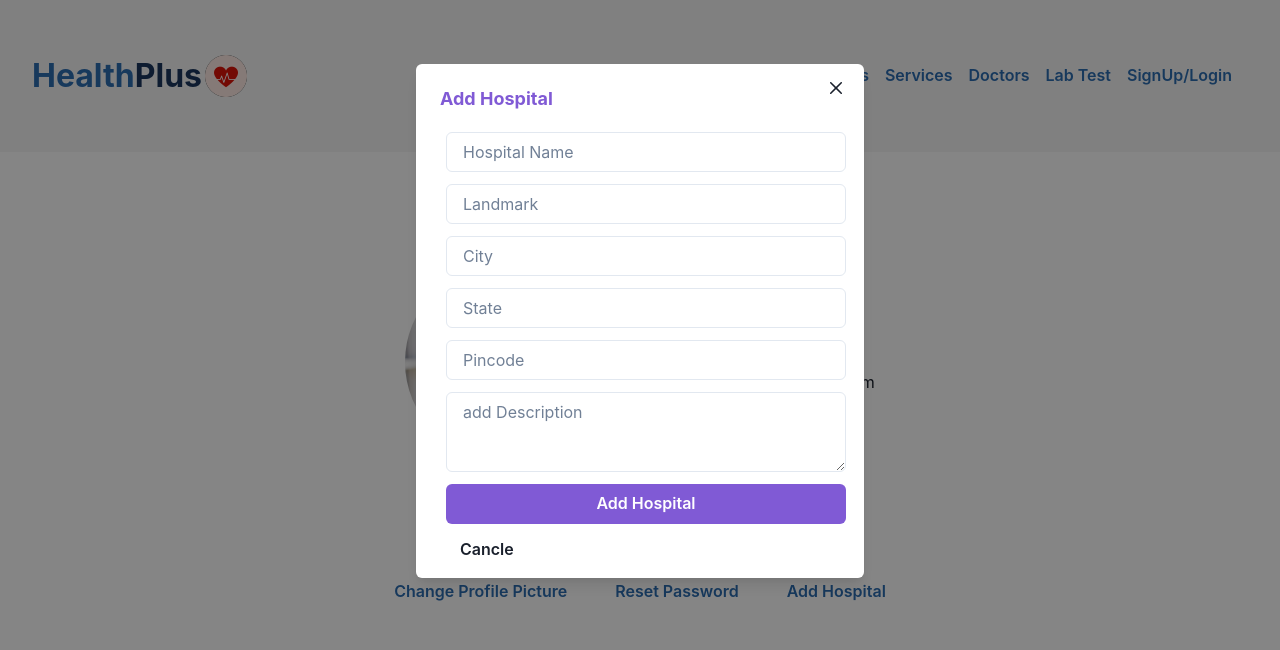
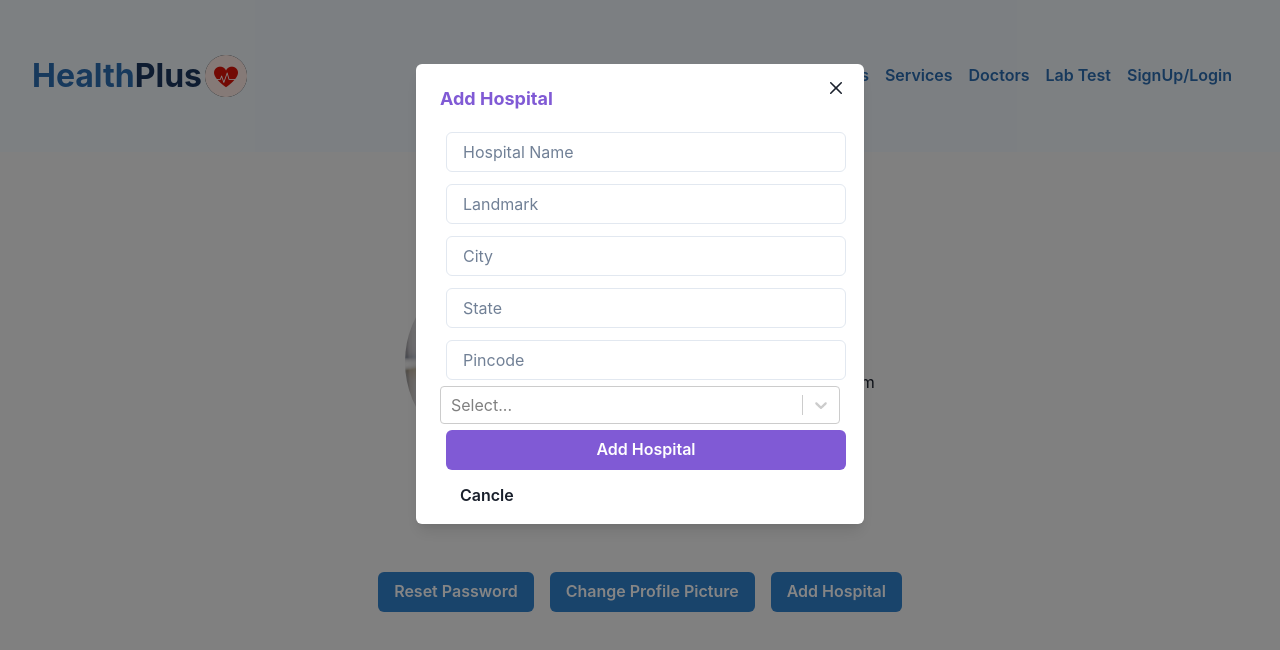
Before and after one commit to Fenilpanseriya/Medico_frontend, a React (Create React App) app: page /admin-profile in a window 1280 px wide. Both pictures are taken after a click on the button "Add Hospital". Shown: the top 650 px of the page. Built offline with nearby package versions, Linux system fonts and the light colour scheme.

Commit message:
register hospital by admin modify  AuthFormat

```diff
--- a/package.json
+++ b/package.json
@@ -24,6 +24,7 @@
     "react-router": "^6.22.2",
     "react-router-dom": "^6.22.2",
     "react-scripts": "5.0.1",
+    "react-select": "^5.8.0",
     "react-slideshow-image": "^4.3.0",
     "react-toastify": "^10.0.4",
     "web-vitals": "^2.1.4"
--- a/src/App.js
+++ b/src/App.js
@@ -24,6 +24,7 @@ function App() {
           <Route path='/signup/:role' element={<Signup/>}/>
           <Route path='/signup' element={<AuthFormat/>}/>
           <Route path='/finddoctor' element={<Doctors/>}/>
+          <Route path='/getAllDoctor' element={<Doctors/>}/>
           <Route path='/admin-profile' element={<AdminProfile/>}/>
           <Route path='/finddoctor/:location/:degree' element={<Doctors />}/>
           <Route path='/doctor/profile/:id' element={<DoctorProfile/>}/>
--- a/src/components/Admin/AddHospital.jsx
+++ b/src/components/Admin/AddHospital.jsx
@@ -1,11 +1,55 @@
 import React,{useState} from 'react'
-
+import Select from 'react-select';
+import {Axios} from "../../Axios"
+import {options} from "./hospitals"
 import { Stack,Modal,ModalOverlay,ModalContent,ModalCloseButton,ModalBody,Heading,Input,Textarea,Button,Text } from '@chakra-ui/react'
-const AddHospital = ({isOpen,onClose,setOpenModal}) => {
+const AddHospital = ({selectedOptions=[],isOpen,onClose,setOpenModal,setSelectedOptions}) => {
     const closeHandler=()=>{
         setOpenModal(false)
         onClose();
+        setSelectedOptions([])
     }
+
+    const [hospitalName,setHospitalName]=useState("")
+    const [landmark,setLandmark]=useState("")
+    const [city,setCity]=useState("")
+    const [state,setState]=useState("")
+    const [pincode,setPincode]=useState("")
+
+
+
+
+    const handleChange = (selectedValues) => {
+        setSelectedOptions(selectedValues);
+        console.log(selectedOptions)
+    };
+
+    const addHospitalHandler=async(e)=>{
+        e.preventDefault();
+        console.log(hospitalName,city,state,landmark,pincode)
+        selectedOptions?.forEach(option=>console.log(option))
+        const response =await Axios.post("/admin/add-hospital",
+        {
+            hospitalName:hospitalName,
+            hospitalAddress:{landmark, city, state, pincode},
+            diseaseSpecialist:selectedOptions,
+            headers:{
+                "Content-Type":"application/json",
+                "token":localStorage.getItem("token"),
+
+            },
+            withCredentials:true
+        })
+        if(response.status===200){
+            closeHandler()
+            let hospitals=localStorage.getItem("hospitals")?JSON.parse(localStorage.getItem("hospitals")):[]
+            hospitals.push(response.data.hospital.hospitalName)
+            localStorage.setItem("hospitals",JSON.stringify(hospitals))
+            alert(response.data.message)
+        }
+
+    }
+
   return (
     <Stack py={"16"} direction={["center","center"]} spacing={"4"}>
     <Modal onClose={onClose} isOpen={isOpen} >
@@ -15,18 +59,25 @@ const AddHospital = ({isOpen,onClose,setOpenModal}) => {
                 <ModalCloseButton/>
                 <ModalBody>
                     <Heading  py="4" children="Add Hospital" textColor={"purple.500"} fontSize={"large"}/>
-                    <form  py="3">
+                    <form  py="3" onSubmit={addHospitalHandler}>
 
-                        <Input placeholder='Hospital Name' type="text"   m={"1.5"} />
-                        <Input placeholder='Landmark' type="text"   m={"1.5"} />
-                        <Input placeholder='City' type="text"   m={"1.5"} />
-                        <Input placeholder='State' type="text"   m={"1.5"} />
-                        <Input placeholder='Pincode' type="number"   m={"1.5"} />
-                        <Textarea  type="text" placeholder='add Description' m="1.5"/>
-                        <Button onClick={closeHandler} colorScheme='purple' w="full" m="1.5" >
+                        <Input placeholder='Hospital Name' type="text"   m={"1.5"} value={hospitalName} onChange={(e)=>setHospitalName(e.target.value)} />
+                        <Input placeholder='Landmark' type="text"   m={"1.5"} value={landmark} onChange={(e)=>setLandmark(e.target.value)}/>
+                        <Input placeholder='City' type="text"   m={"1.5"} value={city} onChange={(e)=>setCity(e.target.value)}/>
+                        <Input placeholder='State' type="text"   m={"1.5"} value={state} onChange={(e)=>setState(e.target.value)}/>
+                        <Input placeholder='Pincode' type="number"   m={"1.5"} value={pincode} onChange={(e)=>setPincode(e.target.value)}/>
+
+                        <Select
+                            options={options}
+                            isMulti
+                            value={selectedOptions}
+                            onChange={handleChange}
+                        />
+                        <Button colorScheme='purple' w="full" m="1.5" type='submit'>
                             <Text textAlign={"center"}>Add Hospital</Text>
                         </Button>
                         <Button  p={"5"} onClick={closeHandler} variant={"ghost"} mr="3">Cancle</Button>
+
                     </form>
                 </ModalBody>
 
--- a/src/components/Admin/AdminProfile.jsx
+++ b/src/components/Admin/AdminProfile.jsx
@@ -6,9 +6,12 @@ import Header from '../Header'
 import { Link } from 'react-router-dom'
 import AddHospital from './AddHospital'
 const AdminProfile = () => {
+
     const[age,setAge]=useState(null)
     const [openModal,setOpenModal]=useState(false)
+    const [selectedOptions, setSelectedOptions] = useState([]);
     const { isOpen, onOpen, onClose }=useDisclosure();
+
     function calculateAge(birthdate) {
         const today = moment();
         const birthdateMoment = moment(birthdate);
@@ -25,7 +28,7 @@ const AdminProfile = () => {
         setAge(calculateAge(admin.birthDate))
     },[])
   return (
-    <Stack spacing={"1rem"} width={"100%"} height={"100vh"}>
+    <Stack spacing={"1rem"} width={"100%"} height={"100vh"} backgroundColor={"whitesmoke"} >
         <Header/>
         <Stack direction={["column","row"]} spacing={"1rem"}  margin={"0 auto"} justifyContent={"center"} alignItems={"center"} padding={0} height={"max-content"}>
             <Image src={admin.photo.adminPhoto} top={0} height={"50%"} width={"50%"} borderRadius={"50%"} mt={"0rem"}/>
@@ -50,24 +53,25 @@ const AdminProfile = () => {
 
         </Stack>
         <Stack direction={["column","row"]} spacing={"1rem"} width={"100%"} justifyContent={"center"}>
+
+                <Link to={"/reset-password"} variant={"ghost"} >
+                    <Button variant={"solid"} colorScheme='blue' p={4}>
+                        Reset Password
+                    </Button>
+                </Link>
                 <Link to={"/change-profile-photo"}>
-                    <Button variant={"ghost"} color={"blue.600"} p={4}>
+                    <Button variant={"solid"} colorScheme='blue' p={4}>
                         Change Profile Picture
                     </Button>
                 </Link>
-                <Link to={"/reset-password"} variant={"ghost"} >
-                    <Button variant={"ghost"} color={"blue.600"} p={4}>
-                        Reset Password
-                    </Button>
-                </Link>
-                <Button variant={"ghost"}  color={"blue.600"} onClick={handleModal} p={4}>
+                <Button variant={"solid"}  colorScheme='blue' onClick={handleModal} p={4}>
                     Add Hospital
                 </Button>
             </Stack>
         {
-            openModal && <AddHospital isOpen={isOpen} onClose={onClose} setOpenModal={setOpenModal}/>
+            openModal && <AddHospital selectedOptions={selectedOptions} isOpen={isOpen} onClose={onClose} setOpenModal={setOpenModal} setSelectedOptions={setSelectedOptions}/>
         }
-    </Stack>
+            </Stack>
   )
 }
 
--- /dev/null
+++ b/src/components/Admin/hospitals.js
@@ -0,0 +1,10 @@
+export const options = [
+    { value: 'Radiology', label: 'Radiology' },
+    { value: 'Brain Diseaes', label: 'Brain Diseaes' },
+    { value: 'Heart and Lungs', label: 'Heart and Lungs' },
+    { value: 'Gyneac', label: 'Gyneac' },
+    { value: 'Garstrology', label: 'Garstrology' },
+    { value: 'Cancer', label: 'Cancer' },
+    { value: 'Kidney', label: 'Kidney' },
+    { value: 'ENT', label: 'ENT' },
+];
--- a/src/components/Header.jsx
+++ b/src/components/Header.jsx
@@ -36,7 +36,7 @@ const Header = () => {
   }, []);
 
   return (
-    <Box width={"full"} backgroundColor={"whitesmoke"} padding={"3rem 0"} justifyContent={"center"}  style={{boxSizing:"border-box"}}>
+    <Box width={"full"} backgroundColor={"#eef4f9"} padding={"3rem 0"} justifyContent={"center"}  style={{boxSizing:"border-box"}}>
         <Box maxWidth={"1250px"} width={"95%"} margin={"0 auto"}>
             <div style={{display:'flex',flexWrap:'wrap',justifyContent:"space-between",width:"100%"}}>
               <Stack direction={"row"} spacing={0} alignItems={"center"}>
--- a/src/components/Home/routes.js
+++ b/src/components/Home/routes.js
@@ -10,7 +10,7 @@ export const routes=[
     },
 
     {
-      url:"/finddoctor",
+      url:"/getAllDoctor",
       text:"Doctors"
     }
     ,
--- a/src/components/authentication/AuthFormat.jsx
+++ b/src/components/authentication/AuthFormat.jsx
@@ -13,19 +13,26 @@ import {
   Heading,
   HStack,
   Button,
-  Select,
+  Select as Selects,
   Textarea,
   Text,
 } from "@chakra-ui/react";
+import Select from 'react-select';
 import Header from "../../components/Header";
-import React, { useState } from "react";
+import React, { useEffect, useMemo, useState } from "react";
 import { Link } from "react-router-dom";
 import frontImage from "../../assets/illustration.webp";
 import view from "../../assets/view.png";
 import hide from "../../assets/hide.png";
 import { authfields } from "./authFields";
+import {options} from "../Admin/hospitals"
+import { ButtonBase } from "@mui/material";
+
+
 const AuthFormat = ({ role = "" }) => {
   const [toggle, setToggle] = useState(false);
+  const [hospital,setHospital]=useState([{value:"Shreeji Hospital",label:"Shreeji Hospital"}])
+  const [selectedOptions, setSelectedOptions] = useState([]);
   const [formData, setFormData] = useState({
     email: "",
     password: "",
@@ -37,6 +44,7 @@ const AuthFormat = ({ role = "" }) => {
     address: "",
     avatar: "",
     doctorDegree: [],
+    hospital:[]
   });
 
   const handleDegreeChange = (degree) => {
@@ -76,12 +84,32 @@ const AuthFormat = ({ role = "" }) => {
     };
     reader.readAsDataURL(file);
   };
-
+  const handleChangeHospital = (selectedValues) => {
+    setSelectedOptions(selectedValues);
+    setFormData({
+      ...formData,
+      hospital: [...formData.hospital, selectedValues],
+    });
+    console.log(selectedOptions)
+};
   const handleSubmit = (e) => {
     e.preventDefault();
     // Handle form submission here
     console.log("FORM DATA IS " + JSON.stringify(formData));
   };
+
+  const fetchHospitals = useMemo(() => {
+    return (allHospital) => {
+      const latestHospitals = allHospital?.map(item => ({ value: item, label: item }));
+      return latestHospitals;
+    };
+  }, [hospital]);
+
+  useEffect(() => {
+    const hospitalsFromLocalStorage = localStorage.getItem("hospitals") ? JSON.parse(localStorage.getItem("hospitals")) : ["Shreeji Hospital"];
+    setHospital(fetchHospitals(hospitalsFromLocalStorage));
+  }, []);
+
 
   return (
     <>
@@ -223,7 +251,7 @@ const AuthFormat = ({ role = "" }) => {
               );
             })}
 
-            {role === "doctor" && (
+            {role === "doctor" && (<>
               <FormControl isRequired>
                 <FormLabel>Experience</FormLabel>
                 <Input
@@ -234,11 +262,22 @@ const AuthFormat = ({ role = "" }) => {
                   onChange={handleChange}
                 />
               </FormControl>
+              <FormControl isRequired>
+                <FormLabel>Hospitals </FormLabel>
+                <Select
+                  options={hospital}
+                  value={selectedOptions}
+                  isMulti
+                  onChange={handleChangeHospital}
+                />
+              </FormControl>
+
+              </>
             )}
 
             <FormControl isRequired>
               <FormLabel>Gender</FormLabel>
-              <Select
+              <Selects
                 name="gender"
                 _hover={{ borderBottom: "2px solid rgba(126, 159, 251)" }}
                 value={formData.gender}
@@ -247,7 +286,7 @@ const AuthFormat = ({ role = "" }) => {
                 <option value="male">Male</option>
                 <option value="female">Female</option>
                 <option value="other">Other</option>
-              </Select>
+              </Selects>
             </FormControl>
 
             {role === "doctor" && (
@@ -280,7 +319,7 @@ const AuthFormat = ({ role = "" }) => {
                 _hover={{ borderBottom: "2px solid rgba(126, 159, 251)" }}
                 name="address"
                 value={formData.address}
-                onChange={handleChange}
+                onChange={handleChangeHospital}
               />
             </FormControl>
 
```
Also changed, not shown: src/components/Doctors/Doctors.jsx (+10 -2 lines), 1 other file (tests, documents, lock files or other folders).
